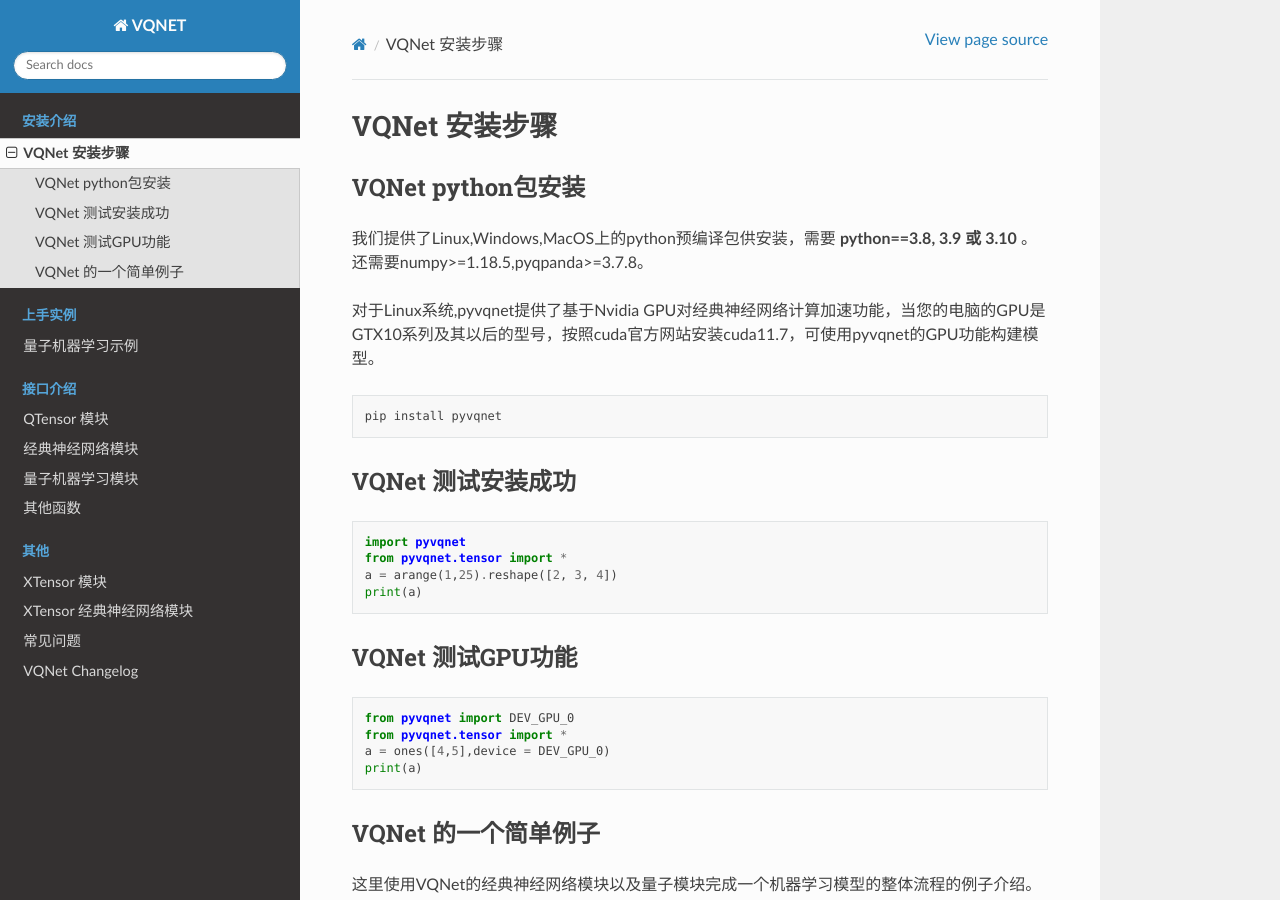
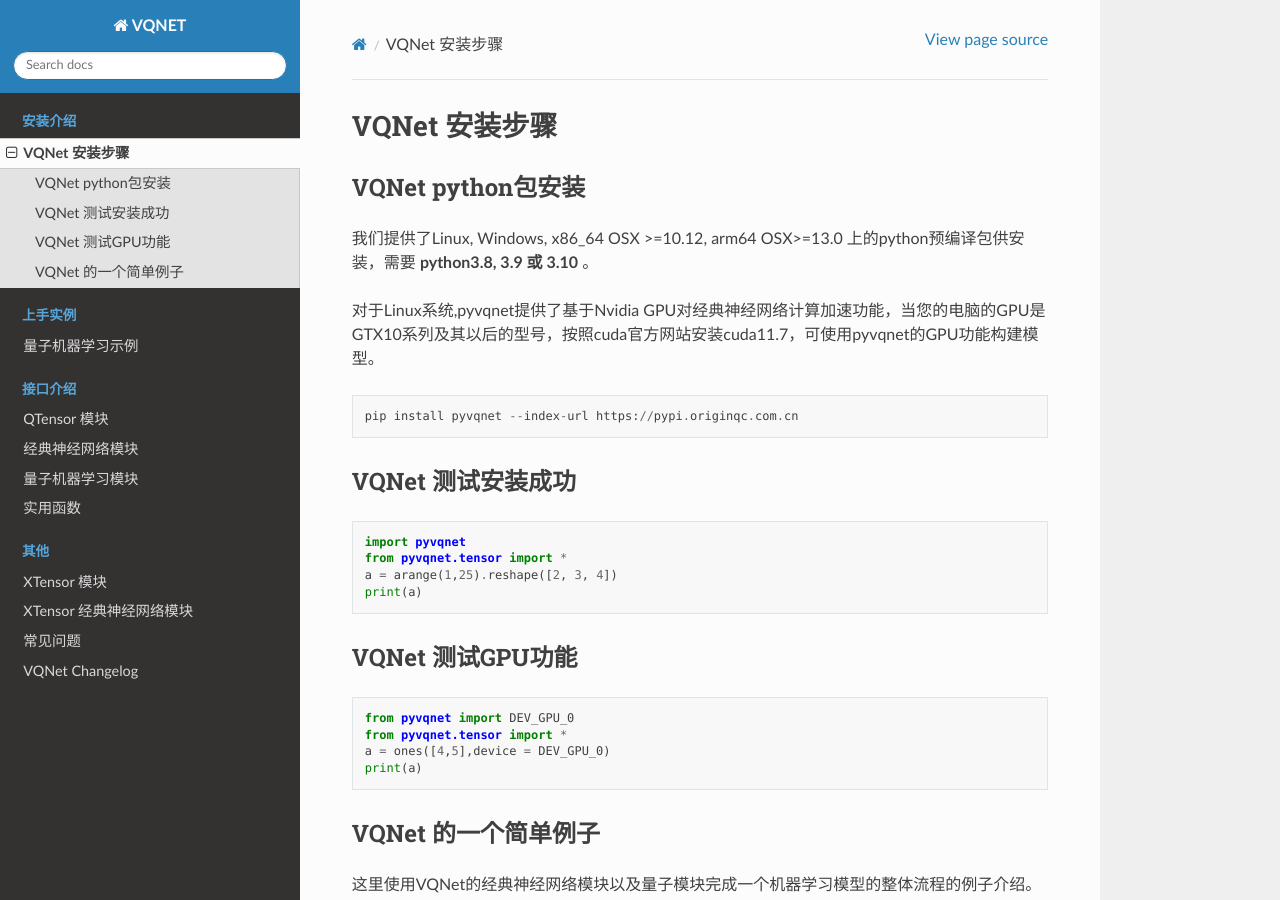
Before and after one commit to OriginQ/VQNET2.0-tutorial, a Sphinx documentation site: the page built from source/rst/install.rst, in a window 1280 px wide and 900 px high. Built offline with Sphinx 7.4.7 and the Read the Docs theme 2.0.0, drawn with Linux system fonts in a browser that asks for light colours.

Commit message:
[ref] ref install info

```diff
--- a/source/rst/CHANGELOG.rst
+++ b/source/rst/CHANGELOG.rst
@@ -12,8 +12,8 @@
 - 支持adjoint梯度计算的pyvqnet.qnn.vqc.QuantumLayerAdjoint接口;
 - 支持originIR与VQC相互转换的功能;
 - 支持统计VQC模型中的经典和量子模块信息;
-- 增加量子经典神经网络混合模型下的两个案例：基于小样本的量子卷积神经网络模型、用于手写数字识别的量子核函数模型。
-
+- 增加量子经典神经网络混合模型下的两个案例：基于小样本的量子卷积神经网络模型、用于手写数字识别的量子核函数模型;
+- 增加对arm芯片Mac的支持;
 
 
 [v2.9.0] - 2023-11-15
--- a/source/rst/install.rst
+++ b/source/rst/install.rst
@@ -4,14 +4,14 @@
 VQNet python包安装
 ----------------------------------
 
-我们提供了Linux,Windows,MacOS上的python预编译包供安装，需要 **python==3.8, 3.9 或 3.10** 。还需要numpy>=1.18.5,pyqpanda>=3.7.8。
+我们提供了Linux, Windows, x86_64 OSX >=10.12, arm64 OSX>=13.0 上的python预编译包供安装，需要 **python3.8, 3.9 或 3.10** 。
 
 对于Linux系统,pyvqnet提供了基于Nvidia GPU对经典神经网络计算加速功能，当您的电脑的GPU是GTX10系列及其以后的型号，按照cuda官方网站安装cuda11.7，可使用pyvqnet的GPU功能构建模型。
 
 
 .. code-block::
 
-    pip install pyvqnet
+    pip install pyvqnet --index-url https://pypi.originqc.com.cn
 
 VQNet 测试安装成功
 ----------------------------------
--- a/source/rst/utils.rst
+++ b/source/rst/utils.rst
@@ -1,4 +1,4 @@
-其他函数
+实用函数
 ######################
 
 随机种子生成
```
